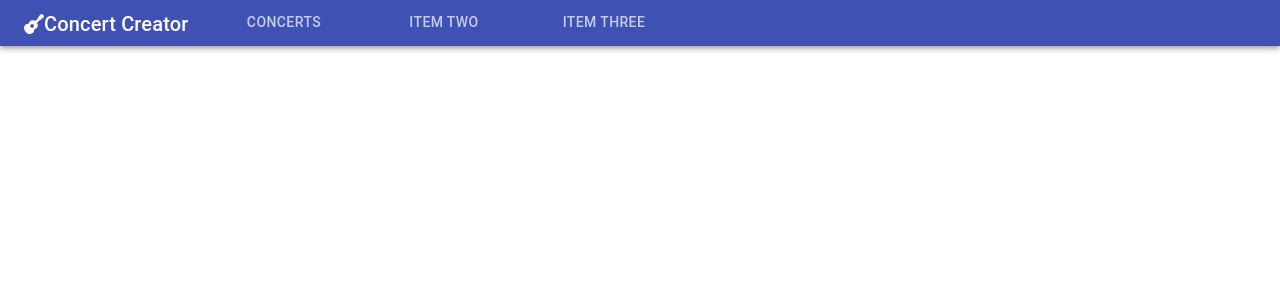
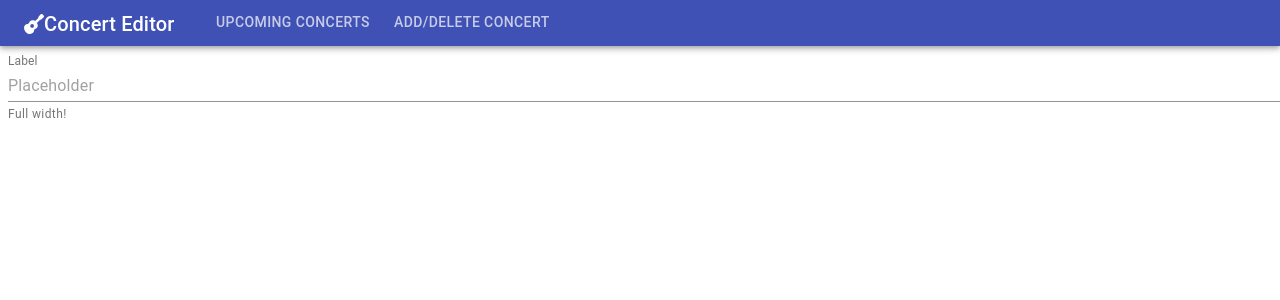
Before and after one commit to itushthegiant/concert-editor, a React (Create React App) app in the folder frontend/: page /edit in a window 1280 px wide. Shown: the top 300 px of the page. Built offline with nearby package versions, Linux system fonts and the light colour scheme.

Commit message:
add/delete component created

```diff
--- a/frontend/src/App.js
+++ b/frontend/src/App.js
@@ -1,6 +1,7 @@
 import { BrowserRouter as Router, Switch, Route } from "react-router-dom";
 import Concerts from './containers/Concerts'
 import NaviBar from "./components/NaviBar";
+import EditConcert from "./containers/EditConcert";
 
 
 
@@ -10,6 +11,7 @@ function App() {
       <NaviBar />
       <Switch>
         <Route exact path ='/concerts' component={Concerts} />
+        <Route exact path ='/edit' component={EditConcert} />
       </Switch>
     </Router>
   );
--- /dev/null
+++ b/frontend/src/components/AddOrDeleteConcert.js
@@ -0,0 +1,38 @@
+import React, { Component } from 'react'
+import { makeStyles } from '@material-ui/core/styles';
+import TextField from '@material-ui/core/TextField';
+
+// const useStyles = makeStyles((theme) => ({
+//     root: {
+//         display: 'flex',
+//         flexWrap: 'wrap',
+//     },
+//     textField: {
+//         marginLeft: theme.spacing(1),
+//         marginRight: theme.spacing(1),
+//         width: '25ch',
+//     },
+// }));
+export default class AddOrDeleteConcert extends Component {
+
+
+    render() {
+
+        return (
+            <div>
+                <TextField
+                    id="standard-full-width"
+                    label="Label"
+                    style={{ margin: 8 }}
+                    placeholder="Placeholder"
+                    helperText="Full width!"
+                    fullWidth
+                    margin="normal"
+                    InputLabelProps={{
+                        shrink: true,
+                    }}
+                />
+            </div>
+        )
+    }
+}
--- a/frontend/src/components/Concert.js
+++ b/frontend/src/components/Concert.js
@@ -49,9 +49,6 @@ export default function Concert(props) {
                     </CardActionArea>
                     <CardActions>
                         <Button size="small" color="primary">
-                            Share
-                        </Button>
-                        <Button size="small" color="primary">
                             Learn More
                         </Button>
                     </CardActions>
--- a/frontend/src/components/NaviBar.js
+++ b/frontend/src/components/NaviBar.js
@@ -26,13 +26,12 @@ export default function DenseAppBar() {
             <AppBar position="static">
                 <Toolbar variant="dense" className="header">
                     <Typography variant="h6" color="inherit">
-                    <FontAwesomeIcon icon={faGuitar} />Concert Creator
+                    <FontAwesomeIcon icon={faGuitar} />Concert Editor
                     </Typography>
                 </Toolbar>
                 <Tabs aria-label="simple tabs example" className='tabs'>
-                    <Tab label="Concerts" href="/concerts" />
-                    <Tab label="Item Two" />
-                    <Tab label="Item Three" />
+                    <Tab label="Upcoming Concerts" href="/concerts" />
+                    <Tab label="add/delete concert" href="/edit" />
                 </Tabs>
             </AppBar>
         </div>
--- a/frontend/src/containers/Concerts.js
+++ b/frontend/src/containers/Concerts.js
@@ -39,7 +39,6 @@ export default class Concerts extends Component {
                     justifyContent="center"
                     alignItems="center"
                 >
-
                 {this.concertsToShow()}
                 </Grid>
             </div>
--- /dev/null
+++ b/frontend/src/containers/EditConcert.js
@@ -0,0 +1,19 @@
+import React, { Component } from 'react'
+import AddOrDeleteConcert from '../components/AddOrDeleteConcert'
+
+
+export default class EditConcert extends Component {
+
+
+
+
+
+
+    render() {
+        return (
+            <div>
+                <AddOrDeleteConcert />
+            </div>
+        )
+    }
+}
```
